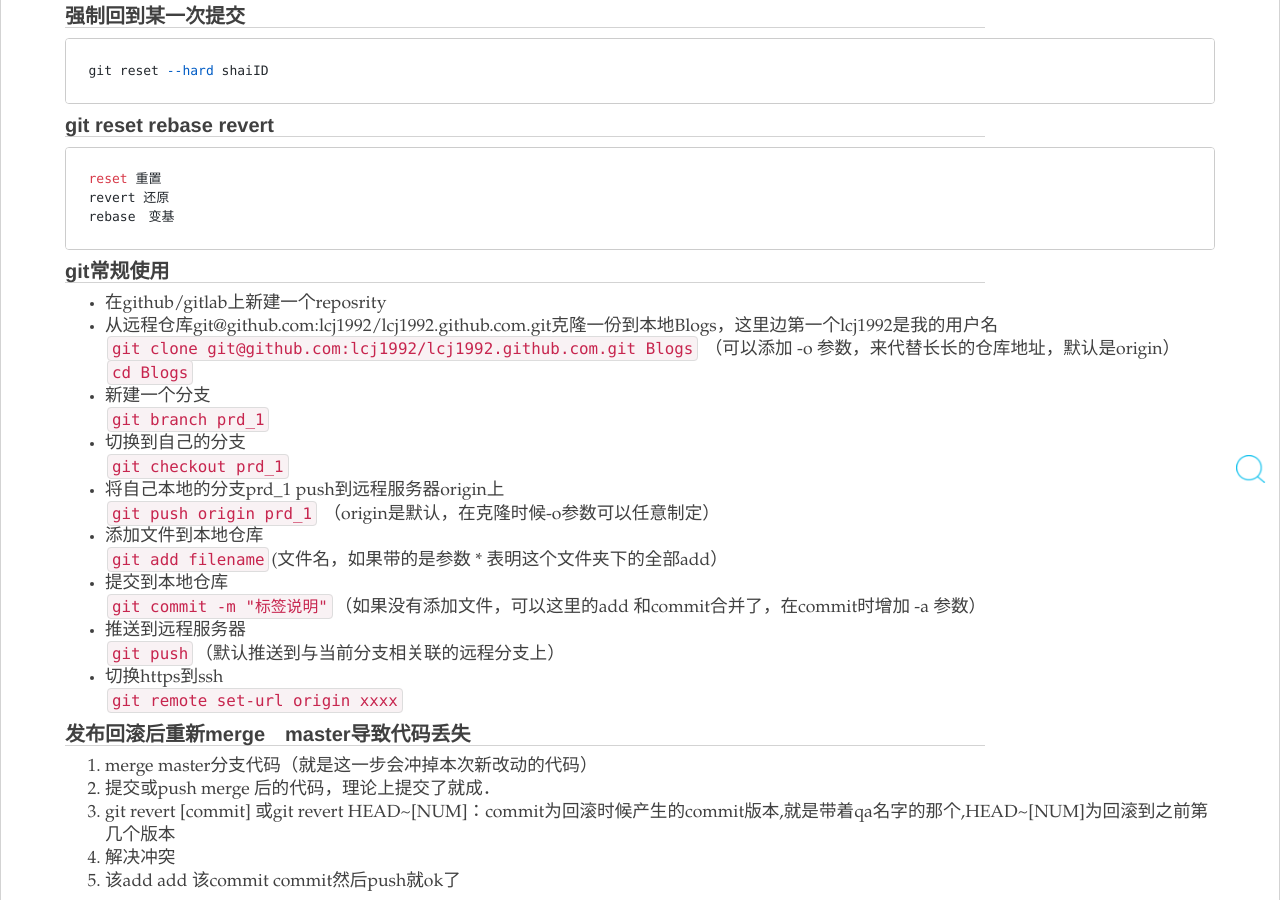
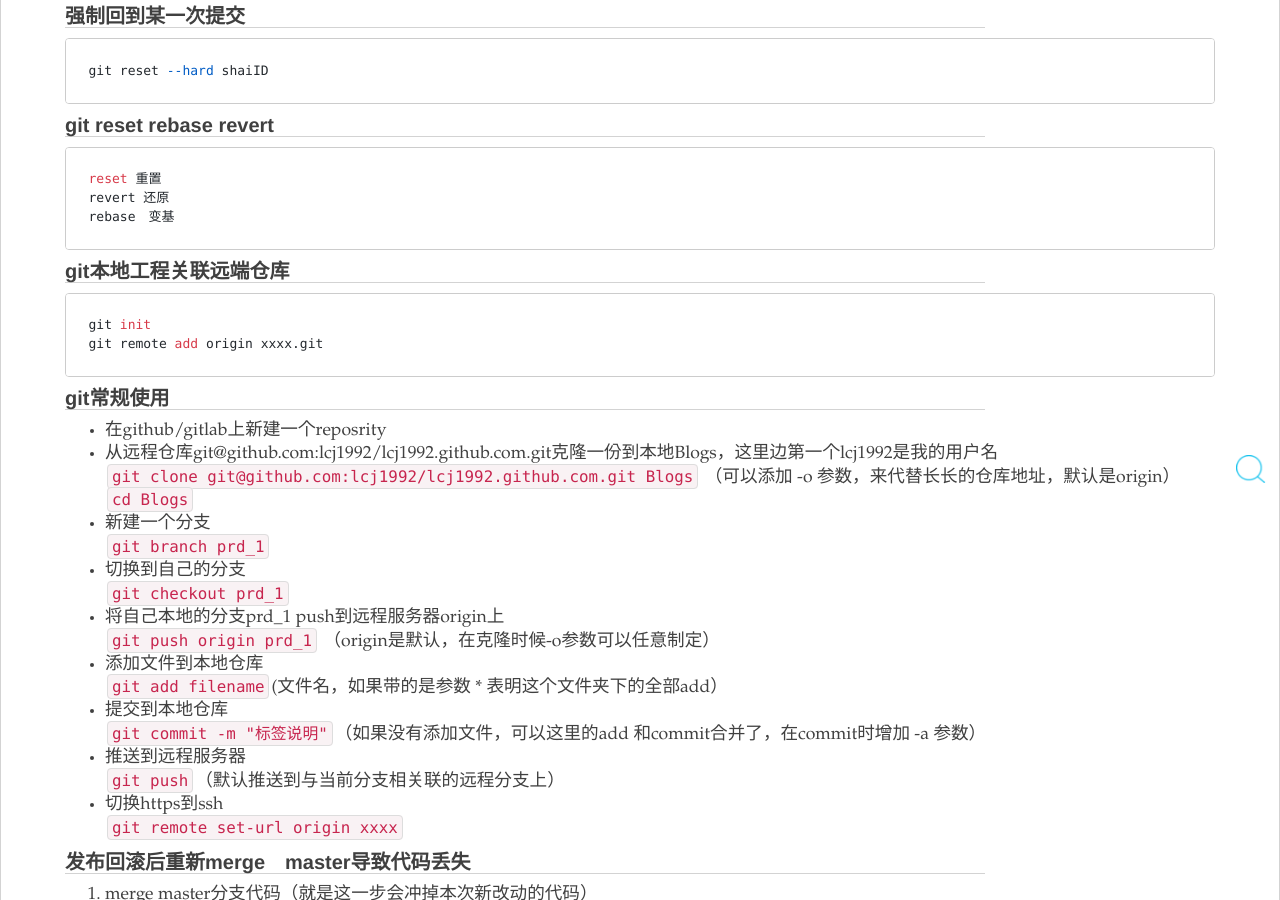
Before and after one commit to zy123a/lcj1992.github.com, a Jekyll site: the page built from _posts/tool/2014-11-17-gitBasic.md, in a window 1280 px wide and 900 px high, scrolled down 1345 px. Built offline with Jekyll 4.4.1, drawn with Linux system fonts in a browser that asks for light colours; nearby versions of some CDN libraries; comment, search, counter and statistics services are not loaded.

Commit message:
git 本地关联远程仓库

```diff
--- a/_posts/tool/2014-11-17-gitBasic.md
+++ b/_posts/tool/2014-11-17-gitBasic.md
@@ -55,6 +55,11 @@ tags: git
     revert 还原
     rebase　变基
 
+#### git本地工程关联远端仓库
+
+    git init
+    git remote add origin xxxx.git
+
 #### git常规使用
 
 *	在github/gitlab上新建一个reposrity
```
Also changed, not shown: todolist.md (+1 -1 lines).
